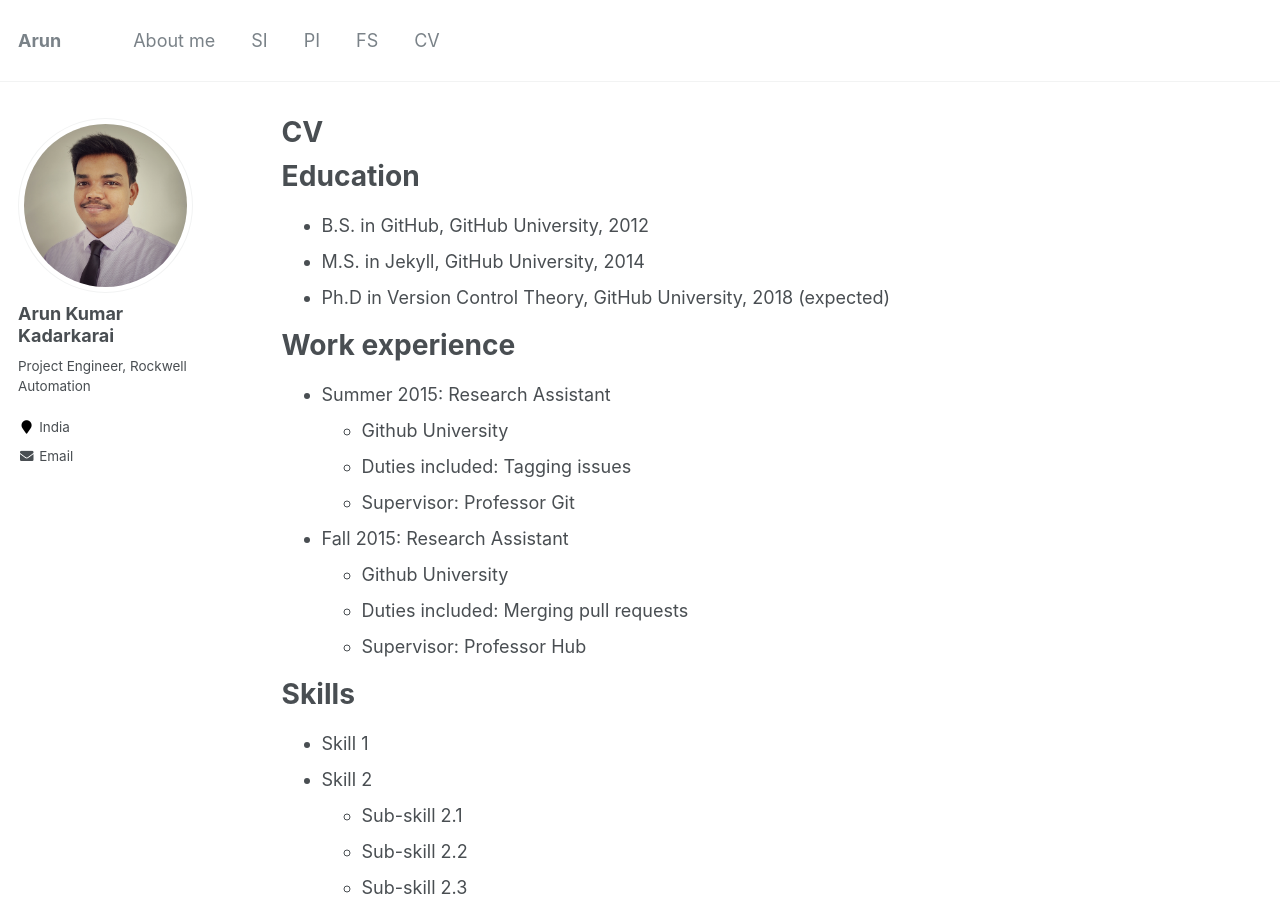
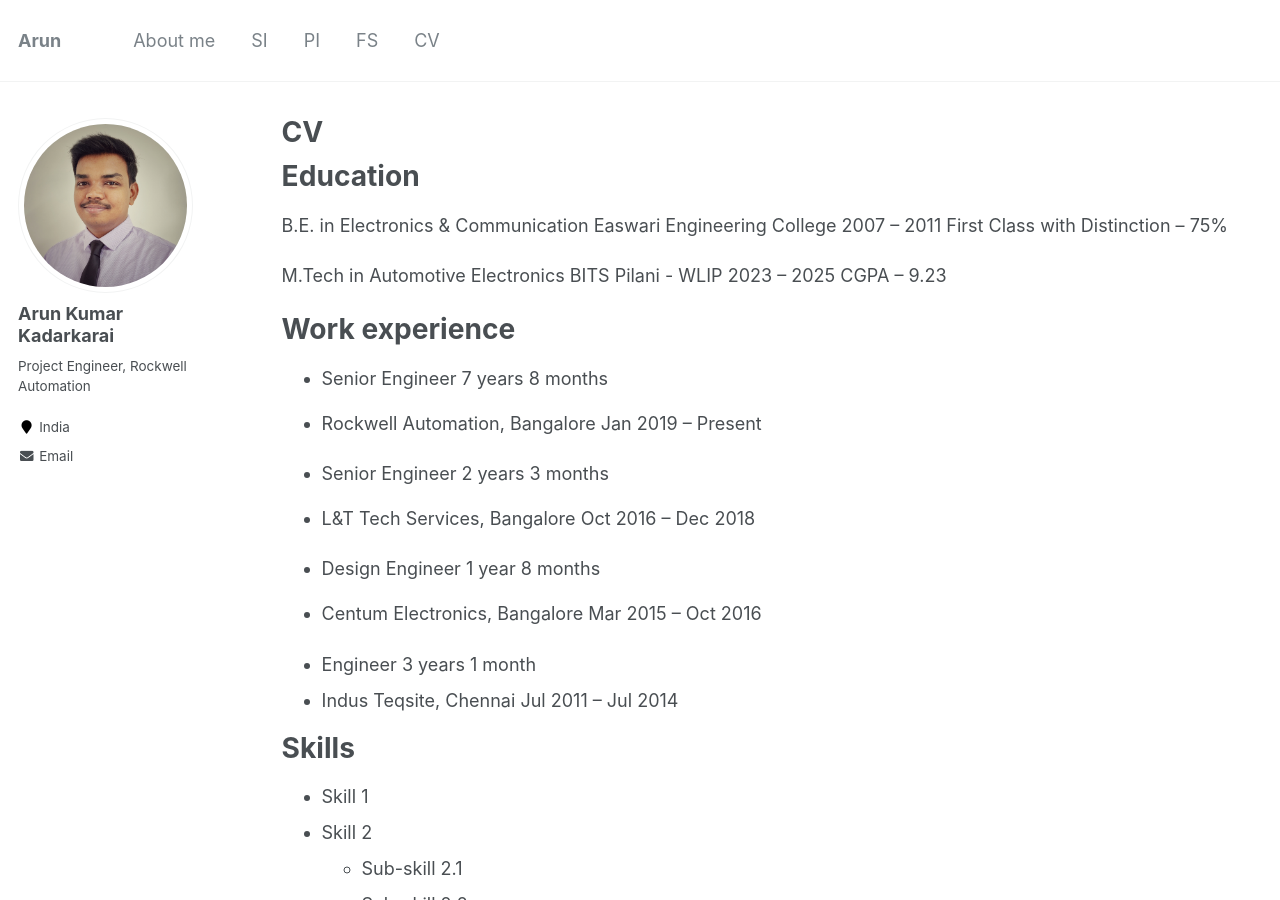
Before and after one commit to arunka97/arunka97.github.io, a Jekyll site: the page built from _pages/cv.md, in a window 1280 px wide and 900 px high. Built offline with Jekyll 4.4.1, drawn with Linux system fonts in a browser that asks for light colours.

Commit message:
Update cv.md

```diff
--- a/_pages/cv.md
+++ b/_pages/cv.md
@@ -11,21 +11,26 @@ redirect_from:
 
 Education
 ======
-* B.S. in GitHub, GitHub University, 2012
-* M.S. in Jekyll, GitHub University, 2014
-* Ph.D in Version Control Theory, GitHub University, 2018 (expected)
+B.E. in Electronics & Communication
+Easwari Engineering College 2007 – 2011
+First Class with Distinction – 75%
+
+M.Tech in Automotive Electronics
+BITS Pilani - WLIP 2023 – 2025 CGPA – 9.23
 
 Work experience
 ======
-* Summer 2015: Research Assistant
-  * Github University
-  * Duties included: Tagging issues
-  * Supervisor: Professor Git
+* Senior Engineer 7 years 8 months
+* Rockwell Automation, Bangalore Jan 2019 – Present
 
-* Fall 2015: Research Assistant
-  * Github University
-  * Duties included: Merging pull requests
-  * Supervisor: Professor Hub
+* Senior Engineer 2 years 3 months
+* L&T Tech Services, Bangalore Oct 2016 – Dec 2018
+
+* Design Engineer 1 year 8 months
+* Centum Electronics, Bangalore Mar 2015 – Oct 2016
+
+* Engineer 3 years 1 month
+* Indus Teqsite, Chennai Jul 2011 – Jul 2014
 
 Skills
 ======
```
